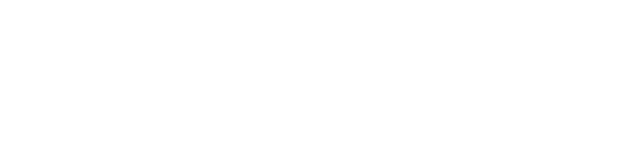
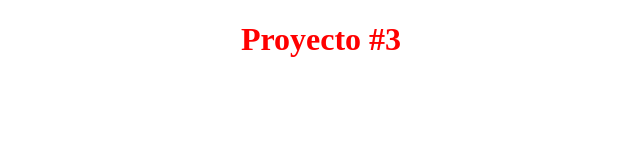
Before and after one commit to CarsOk/ADSO2698056PROJECT3, a plain HTML site: page docs/index.html in a window 1280 px wide. Shown: the whole page, without its empty margins (319-959 px from the left). Drawn offline with Linux system fonts and the light colour scheme.

Commit message:
agg de Un titulo en el centro de la pagina

```diff
--- a/docs/index.html
+++ b/docs/index.html
@@ -5,6 +5,6 @@
     <title>Pagina Proyecto</title>
 </head>
 <body>
-
+    <H1> <center><Font color="Red">Proyecto #3</Font></H1>
 </body>
 </html>
```
